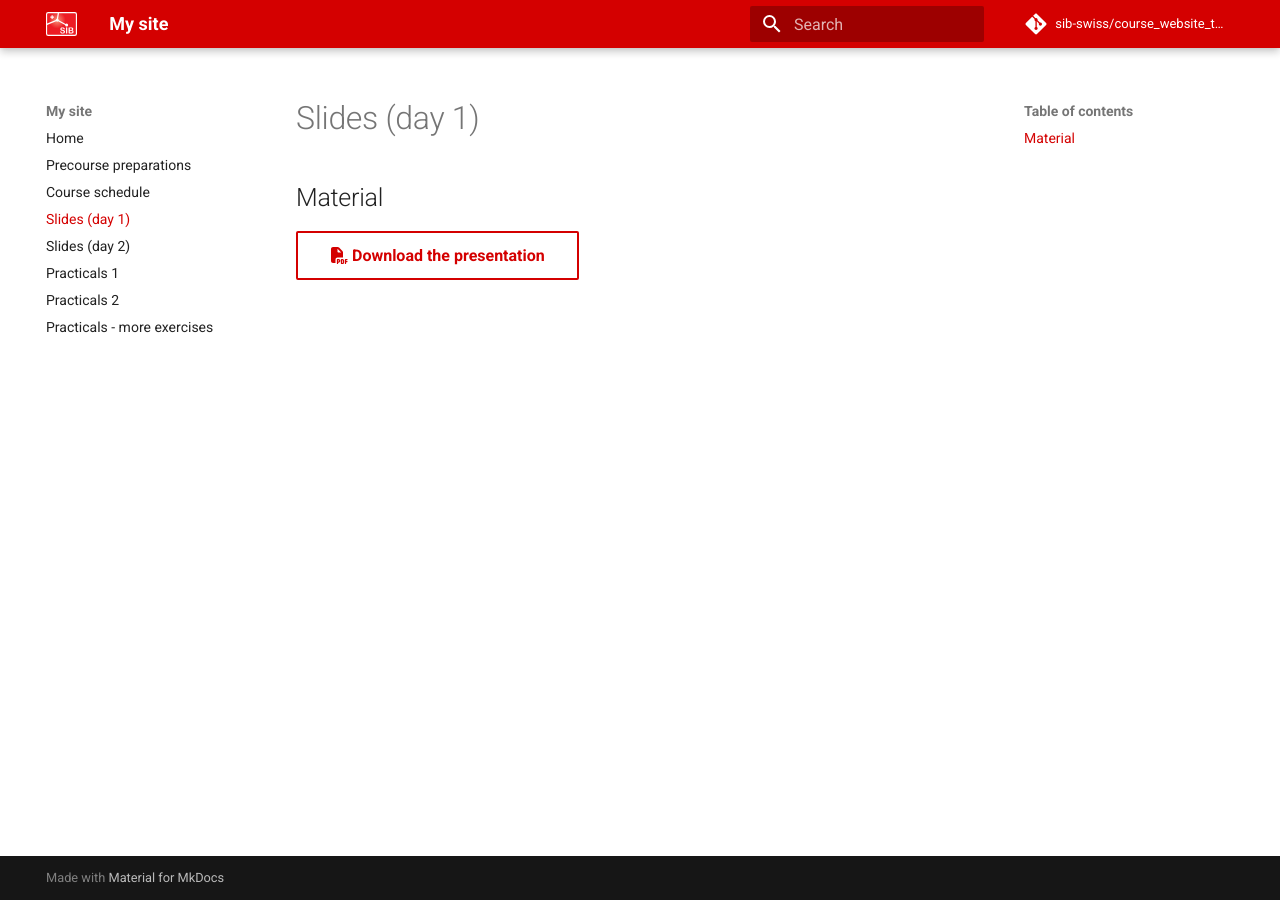
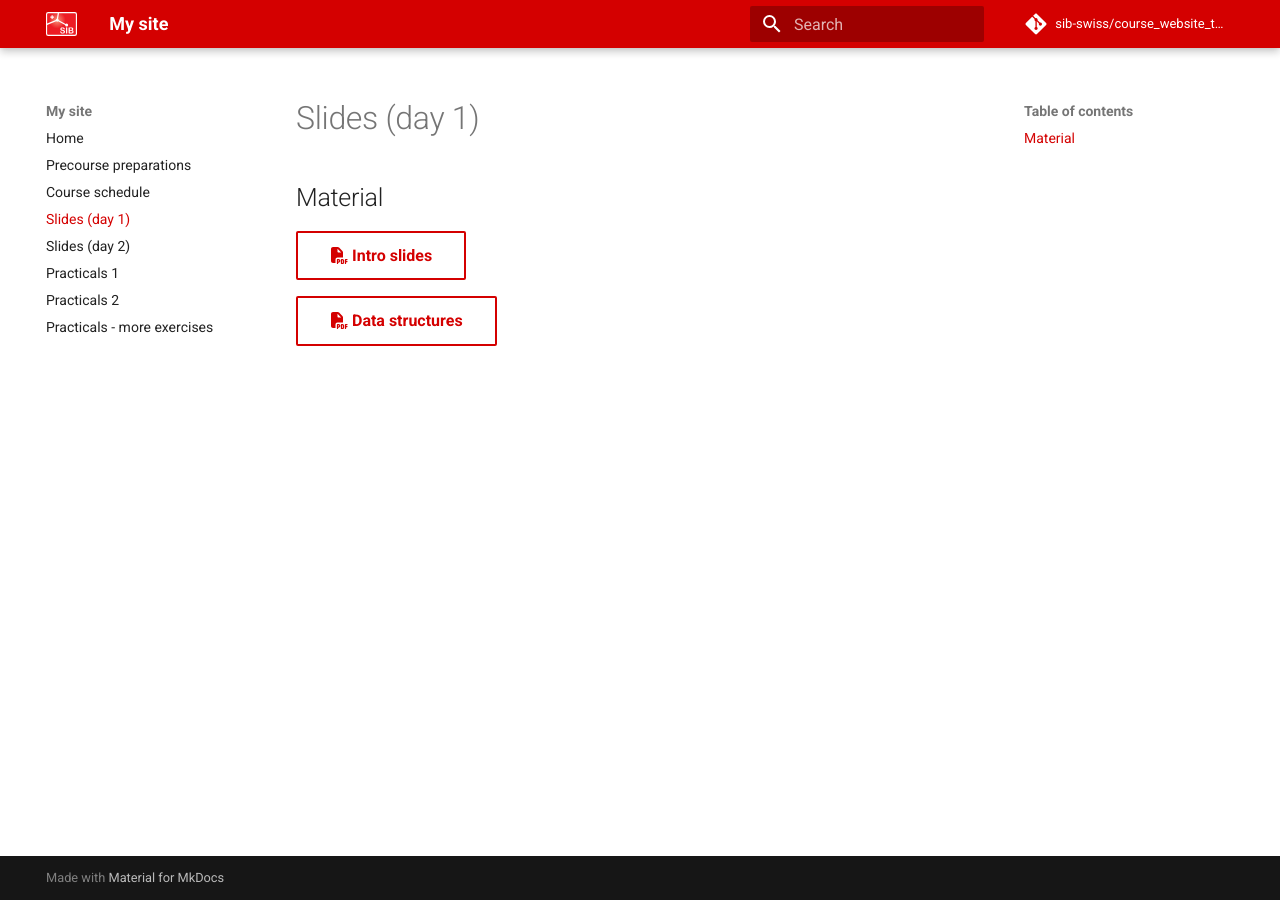
Before and after one commit to sib-swiss/advanced-r-training, an MkDocs documentation site: the page built from docs/slides_1.md, in a window 1280 px wide. Built offline with MkDocs 1.6.1 and Material for MkDocs 9.7.7, drawn with Linux system fonts in a browser that asks for light colours; comment, search, counter and statistics services are not loaded.

Commit message:
added pdfs

```diff
--- a/docs/slides_1.md
+++ b/docs/slides_1.md
@@ -1,3 +1,5 @@
 ## Material
 
-[:fontawesome-solid-file-pdf: Download the presentation](../assets/pdf/....pdf){: .md-button }
+[:fontawesome-solid-file-pdf: Intro slides](docs/assets/pdf/advanced_R_intro.pdf){: .md-button }
+
+[:fontawesome-solid-file-pdf: Data structures](assets/pdf/advanced_R_data_structures.pdf){: .md-button }
```
Also changed, not shown: docs/practicals_1.md (+3 -0 lines).
